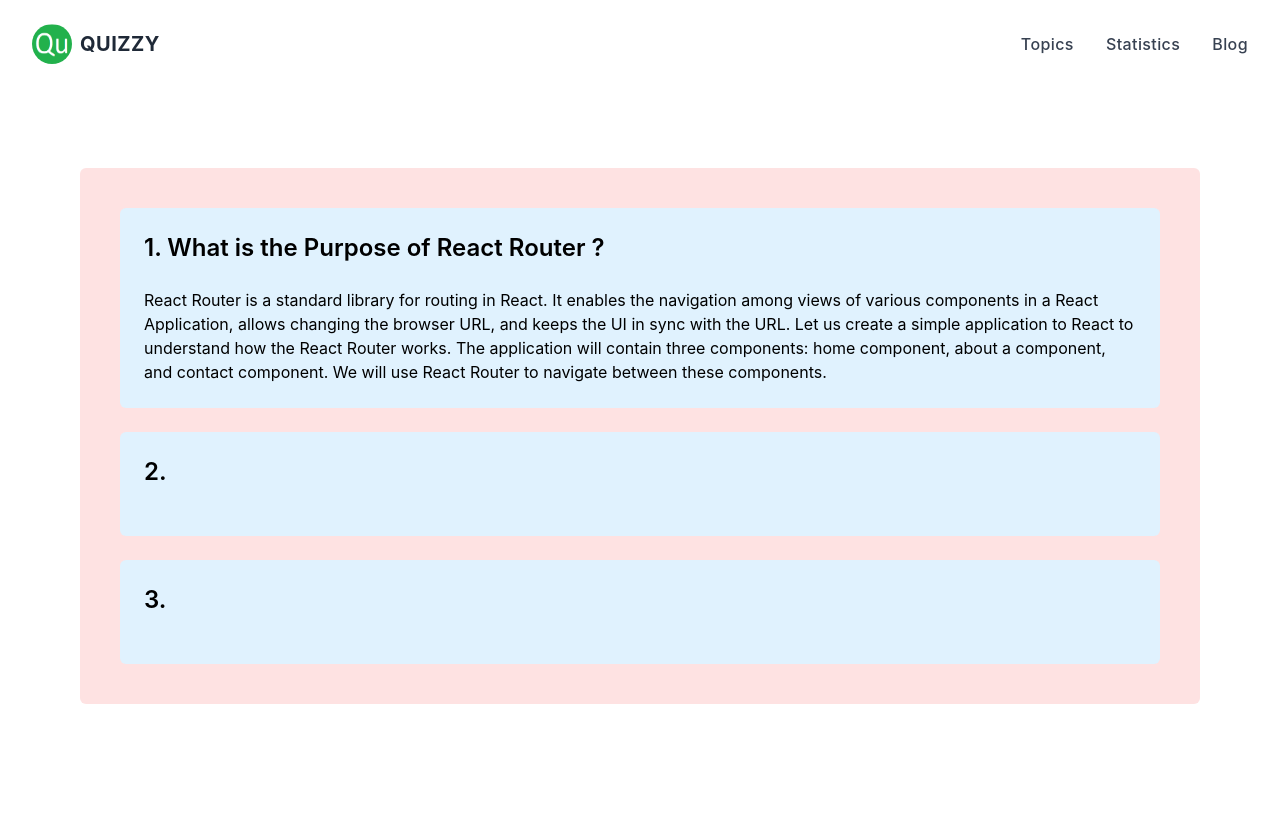
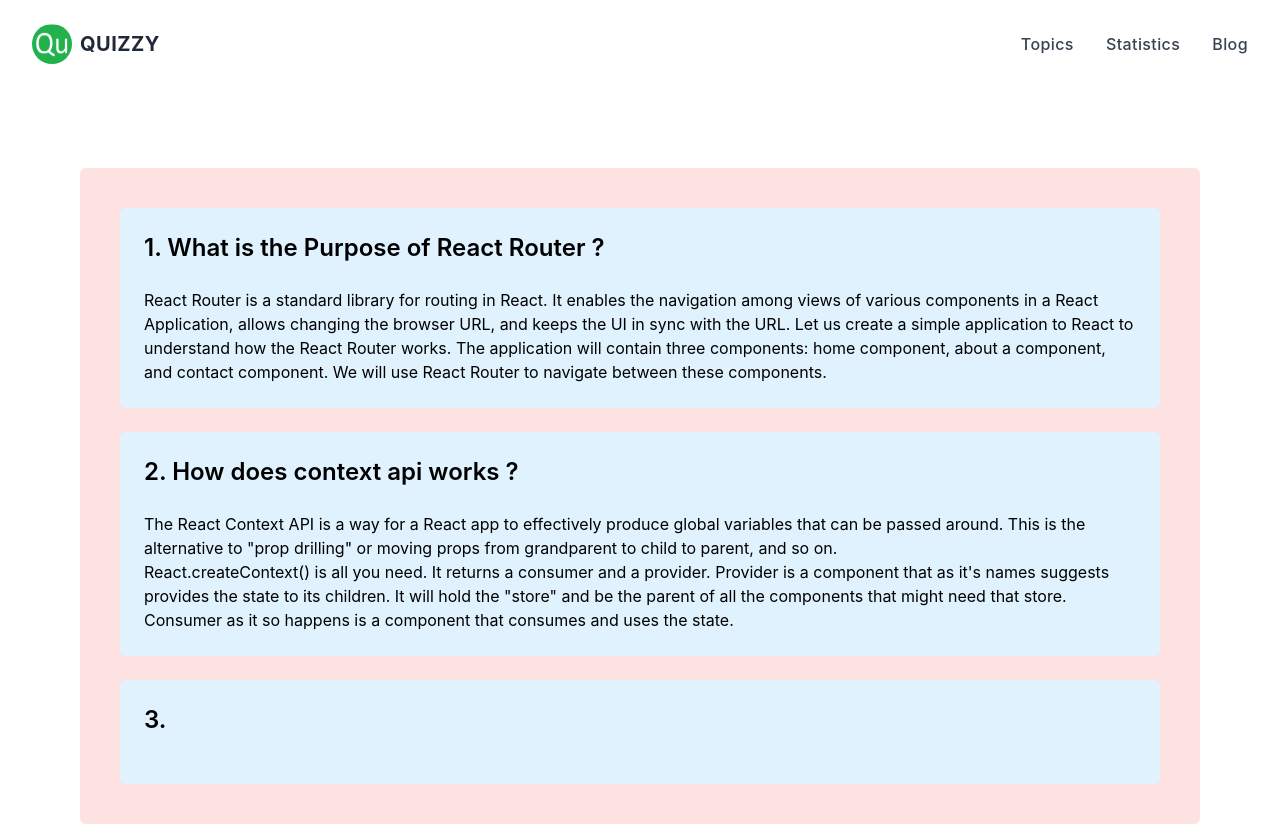
Before and after one commit to hussainali2023/quizzy, a React (Create React App) app: page /blog in a window 1280 px wide. Before the commit the page ends 800 px from the top, so only its background shows below. Built offline with nearby package versions, Linux system fonts and the light colour scheme.

Commit message:
added second question

```diff
--- a/src/components/Blog.js
+++ b/src/components/Blog.js
@@ -20,9 +20,20 @@ const Blog = () => {
       </div>
       <div className=" mt-6 bg-sky-100 p-6 rounded-md">
         <h1 className=" font-semibold text-lg mb-3 lg:text-2xl md:text-2xl lg:mb-6">
-          2.
+          2. How does context api works ?
         </h1>
-        <p className=" text-sm lg:text-base"></p>
+        <p className=" text-sm lg:text-base">
+          The React Context API is a way for a React app to effectively produce
+          global variables that can be passed around. This is the alternative to
+          "prop drilling" or moving props from grandparent to child to parent,
+          and so on.
+          <br />
+          React.createContext() is all you need. It returns a consumer and a
+          provider. Provider is a component that as it's names suggests provides
+          the state to its children. It will hold the "store" and be the parent
+          of all the components that might need that store. Consumer as it so
+          happens is a component that consumes and uses the state.
+        </p>
       </div>
       <div className=" mt-6 bg-sky-100 p-6 rounded-md">
         <h1 className=" font-semibold text-lg mb-3 lg:text-2xl md:text-2xl lg:mb-6">
```
